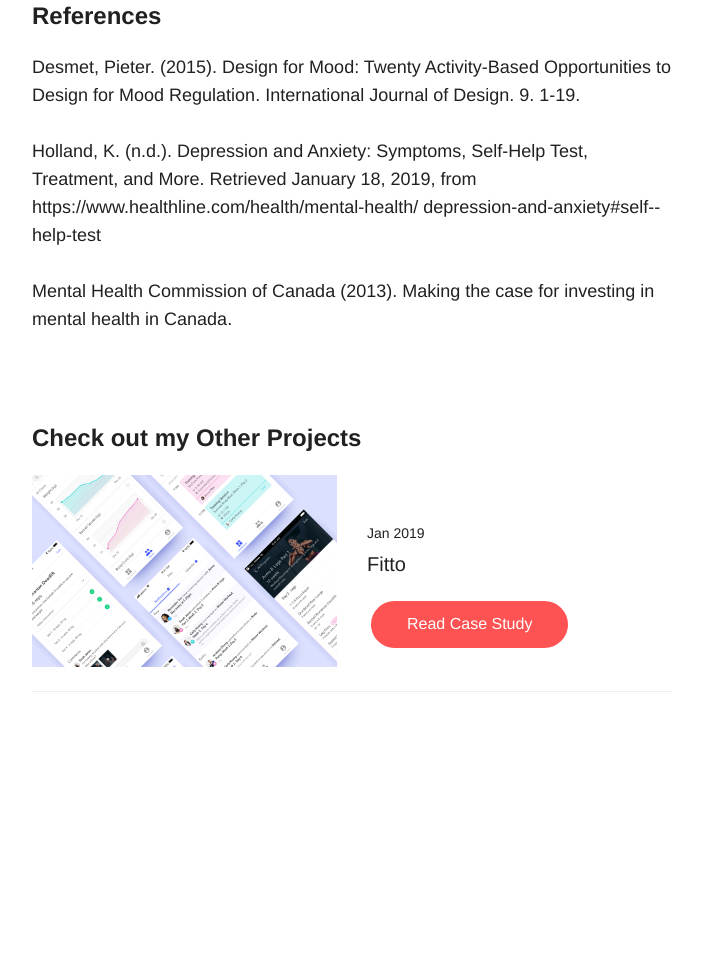
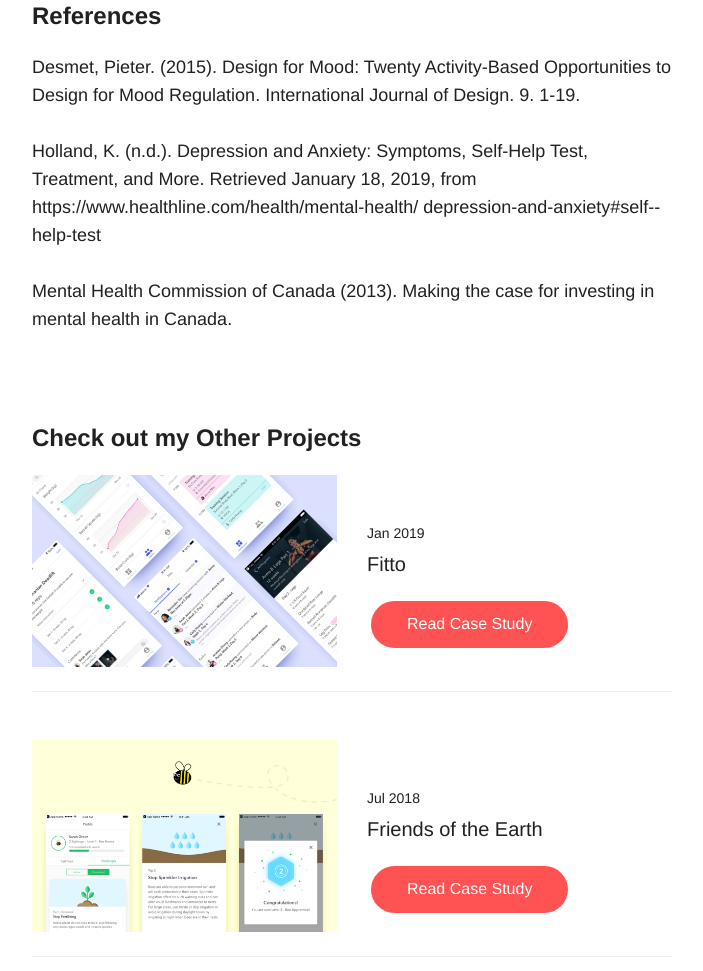
Before and after one commit to ssmlau/ssmlau.github.io, a website: page journy.html in a window 1280 px wide. Shown: the part 8263-9234 px from the top of the page, without its empty margins (288-991 px from the left). Before the commit the page ends 9003 px from the top, so only its background shows below. Drawn offline with nearby package versions, Linux system fonts and the light colour scheme; some packages are replaced by stand-ins of ours; a script that the page names is missing.

Commit message:
added navigation

```diff
--- a/journy.html
+++ b/journy.html
@@ -199,6 +199,21 @@
 
           </div>
 
+         <div class="row design-row">
+            <div id="design-project-2" class="col-md-6 project">
+              <img class="img-responsive project-footer-img" src="img/foe.png" alt="">
+            </div>
+            <div class="col-md-6">
+              <div class="project-information-footer">
+                <p class="design-title-footer">Jul 2018</p>
+                <h5 class="design-description-footer">Friends of the Earth</h5>
+                <a href="foe.html"><button type="button" class="design-read-study-btn">Read Case Study</button></a>
+              </div>
+            </div>
+
+          </div>
+
+          </div>
 
 
           </div>
```
Also changed, not shown: foe.html (+1 -1 lines).
